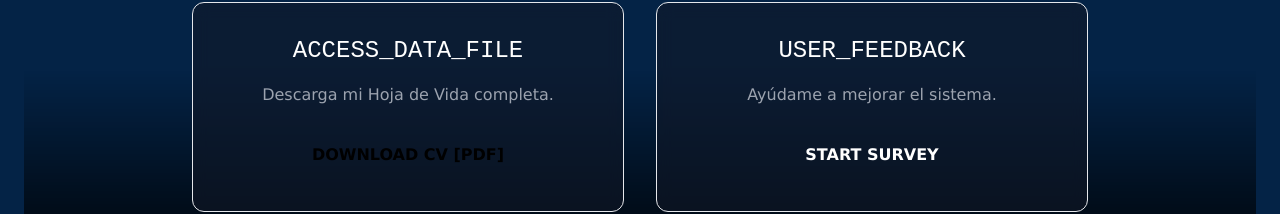
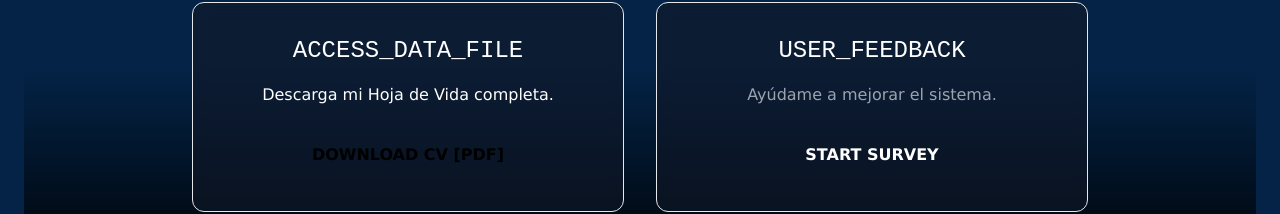
Before and after one commit to throdrigueza-png/Thomas-web, a React (Vite) app: page / in a window 1280 px wide. Shown: the part 2679-2893 px from the top of the page. Built offline with nearby package versions, Linux system fonts and the light colour scheme.

Commit message:
Update Contact.jsx

```diff
--- a/src/components/sections/Contact.jsx
+++ b/src/components/sections/Contact.jsx
@@ -17,7 +17,7 @@ const Contact = () => {
             {/* Tarjeta CV */}
             <div className="p-8 bg-gray-900 bg-opacity-60 border border-hacker-green rounded-xl backdrop-blur">
                 <h3 className="text-2xl font-mono text-hacker-green mb-4">ACCESS_DATA_FILE</h3>
-                <p className="text-gray-400 mb-6">Descarga mi Hoja de Vida completa.</p>
+                <p className="text-white-400 mb-6">Descarga mi Hoja de Vida completa.</p>
                 <a
                     href="/cv.pdf"
                     download="Thomas_Rodriguez_CV.pdf"
```
